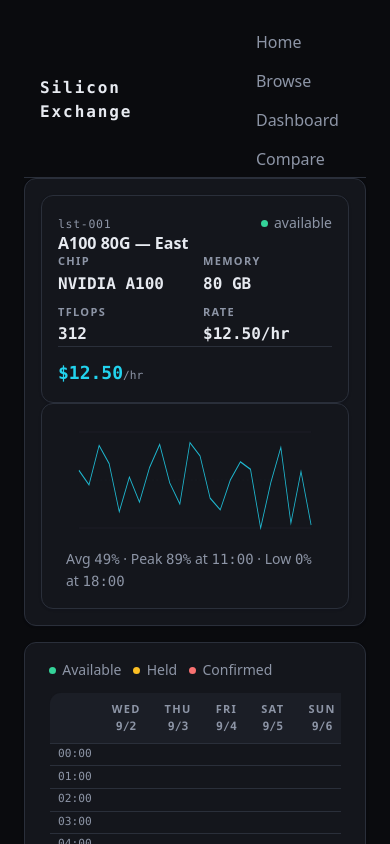
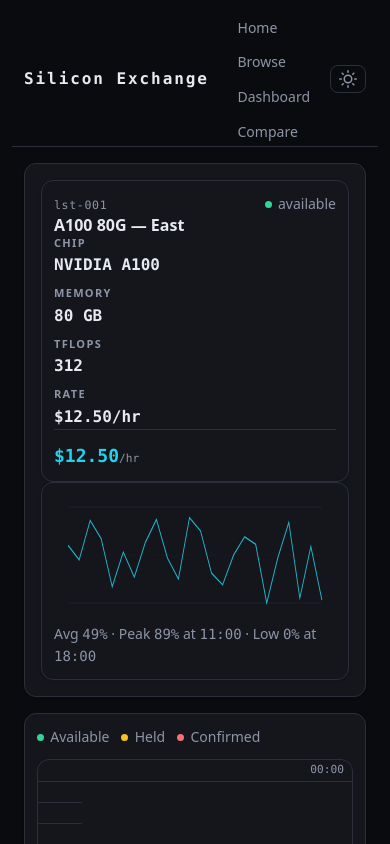
Before and after one commit to CodeLead-ai/silicon-exchange, a React (Vite) app: page /listings/lst-001 in a window 390 px wide. Shown: the top 844 px of the page. Built offline with nearby package versions, Linux system fonts and the light colour scheme.

Commit message:
increment inc-17: Polish

```diff
--- a/index.html
+++ b/index.html
@@ -7,6 +7,9 @@
   </head>
   <body>
     <div id="root"></div>
+    <script>
+      (function(){try{var t=localStorage.getItem("silicon-exchange-theme");if(t==="light")document.documentElement.setAttribute("data-theme","light")}catch(e){}})();
+    </script>
     <script type="module" src="/src/main.tsx"></script>
   </body>
 </html>
--- a/src/App.tsx
+++ b/src/App.tsx
@@ -6,6 +6,7 @@ import { ListingsSlugPage } from "./pages/ListingsSlugPage";
 import { DashboardPage } from "./pages/DashboardPage";
 import { ComparePage } from "./pages/ComparePage";
 import { NotFoundPage } from "./modules/NotFoundPage";
+import { ThemeToggle } from "./modules/Polish";
 
 /**
  * Routed app shell: ONE page component per route, each page its route's
@@ -21,12 +22,13 @@ export default function App() {
           <header className="topbar">
             <div className="topbar__inner">
               <span className="brand app__title">Silicon Exchange</span>
-              <nav className="nav app__nav">
+              <nav className="nav app__nav" aria-label="Main navigation">
                 <NavLink to="/" end className={({ isActive }) => isActive ? "nav__item nav__item--active" : "nav__item"}>Home</NavLink>
                 <NavLink to="/browse" className={({ isActive }) => isActive ? "nav__item nav__item--active" : "nav__item"}>Browse</NavLink>
                 <NavLink to="/dashboard" className={({ isActive }) => isActive ? "nav__item nav__item--active" : "nav__item"}>Dashboard</NavLink>
                 <NavLink to="/compare" className={({ isActive }) => isActive ? "nav__item nav__item--active" : "nav__item"}>Compare</NavLink>
               </nav>
+              <ThemeToggle />
             </div>
           </header>
           <main className="app__main main--page">
--- a/src/index.css
+++ b/src/index.css
@@ -105,3 +105,86 @@ canvas { display: block; max-width: 100%; border-radius: var(--radius-lg); box-s
 .nav__item { padding: var(--space-2) var(--space-3); border-radius: var(--radius); color: var(--text); text-decoration: none; cursor: pointer; }
 .nav__item:hover { background: var(--surface-2); } .nav__item--active { background: var(--primary); color: var(--primary-ink); }
 .canvas-frame { background: #101321; border-radius: var(--radius-lg); box-shadow: var(--shadow); display: block; max-width: 100%; }
+
+/* ─── Light theme (data-theme="light" on <html>) ──────────────────────────── */
+[data-theme="light"] {
+  --bg: #f8f9fb; --surface: #ffffff; --surface-2: #f1f3f5; --border: #d1d5db;
+  --text: #1a1d23; --muted: #6b7280; --primary: #0e7490; --primary-ink: #ffffff;
+  --accent: #0e7490; --ok: #059669; --warn: #d97706; --danger: #dc2626;
+  --shadow: 0 1px 2px rgba(0,0,0,0.05), 0 1px 3px rgba(0,0,0,0.08);
+}
+
+/* Theme transition (smooth swap, no flash) */
+body, .topbar, .panel, .card, .stat, .table, .btn, .input, .select, .textarea,
+main > section, main > article, .empty, .kicker, .badge {
+  transition: background-color 200ms ease, color 200ms ease, border-color 200ms ease;
+}
+
+/* ─── Responsive: 375 px → 4K ─────────────────────────────────────────────── */
+@media (max-width: 767px) {
+  .app { padding: var(--space-3); }
+  .main--page { padding: var(--space-4) var(--space-3) var(--space-6); }
+  .topbar__inner { padding: 0 var(--space-3); gap: var(--space-3); }
+  .topbar .app__nav { gap: var(--space-1); }
+  .topbar .nav__item { padding: 0.3rem 0.5rem; font-size: var(--text-sm); }
+  .grid { grid-template-columns: 1fr; }
+  .metrics { grid-template-columns: 1fr; }
+  .statrow { grid-template-columns: 1fr 1fr; }
+  .toolbar { flex-direction: column; align-items: stretch; }
+  .toolbar .input, .toolbar .select { max-width: 100% !important; }
+
+  /* Table → card collapse */
+  .table thead { display: none; }
+  .table, .table tbody, .table tr, .table td { display: block; width: 100%; }
+  .table { border: 0; border-radius: 0; overflow: visible; }
+  .table tr { border: 1px solid var(--border); border-radius: var(--radius-lg); margin-bottom: var(--space-3); background: var(--surface); overflow: hidden; }
+  .table td { border-bottom: 1px solid var(--border); display: flex; justify-content: space-between; align-items: center; gap: var(--space-3); padding: var(--space-2) var(--space-3); }
+  .table td:last-child { border-bottom: 0; }
+  .table td::before { content: attr(data-label); font-size: var(--text-sm); color: var(--muted); font-weight: 600; flex-shrink: 0; }
+  .table td:empty::before, .table td[data-label=""]::before { content: ""; }
+}
+
+@media (max-width: 479px) {
+  .statrow { grid-template-columns: 1fr; }
+  .card { padding: var(--space-3); }
+  .panel--pad { padding: var(--space-3); }
+  .topbar .app__nav { overflow-x: auto; -webkit-overflow-scrolling: touch; }
+}
+
+@media (min-width: 2000px) {
+  .app { max-width: 90rem; }
+  .main--page { max-width: 1400px; }
+  .topbar__inner { max-width: 1400px; }
+}
+
+/* ─── Accessibility: focus, reduced motion ────────────────────────────────── */
+.nav__item:focus-visible,
+.topbar .nav__item:focus-visible {
+  outline: 2px solid var(--primary);
+  outline-offset: 2px;
+}
+
+@media (prefers-reduced-motion: reduce) {
+  *, *::before, *::after {
+    transition-duration: 0.01ms !important;
+    animation-duration: 0.01ms !important;
+    animation-iteration-count: 1 !important;
+  }
+}
+
+/* ─── Theme toggle button ─────────────────────────────────────────────────── */
+.theme-toggle {
+  background: transparent;
+  border: 1px solid var(--border);
+  border-radius: var(--radius);
+  padding: var(--space-1) var(--space-2);
+  cursor: pointer;
+  display: inline-flex;
+  align-items: center;
+  justify-content: center;
+  color: var(--muted);
+  transition: color 120ms, border-color 120ms, background-color 200ms ease;
+}
+.theme-toggle:hover { color: var(--text); border-color: var(--muted); }
+.theme-toggle:focus-visible { outline: 2px solid var(--primary); outline-offset: 2px; }
+.theme-toggle svg { width: 18px; height: 18px; }
--- a/src/modules/Dashboard.tsx
+++ b/src/modules/Dashboard.tsx
@@ -120,7 +120,7 @@ export function Dashboard() {
 
             return (
               <tr key={r.id}>
-                <td>
+                <td data-label="Listing">
                   <span className="mono">{r.listingSlug}</span>
                   {listing && (
                     <span
@@ -131,10 +131,10 @@ export function Dashboard() {
                     </span>
                   )}
                 </td>
-                <td className="num">
+                <td className="num" data-label="Window">
                   {formatDateTime(r.start)} → {formatDateTime(r.end)}
                 </td>
-                <td>
+                <td data-label="Status">
                   {r.status === "held" ? (
                     <span className="status status--maintenance">
                       <span className="dot" />
@@ -148,8 +148,8 @@ export function Dashboard() {
                     </span>
                   )}
                 </td>
-                <td className="num">${(costCents / 100).toFixed(2)}</td>
-                <td>
+                <td className="num" data-label="Cost">${(costCents / 100).toFixed(2)}</td>
+                <td data-label="">
                   <button
                     className="btn btn--ghost"
                     onClick={() => handleCancel(r.id)}
--- a/src/modules/Polish.tsx
+++ b/src/modules/Polish.tsx
@@ -1,15 +1,77 @@
 /**
  * Polish — owned by increment inc-17.
  *
- * Placeholder created by the deterministic skeleton. It renders NOTHING
- * until its increment lands. Implement the capability HERE, in this file:
- * render only what the user should see for it, inside the app's single
- * surface — no heading or card naming the capability, no status text.
- * If the capability needs an element another module already renders
- * (the game canvas, the list, the form), extend that module rather than
- * rendering a second one; if no module renders it yet, create it here
- * once so later increments can extend it.
+ * Theme toggle (dark/light) with localStorage persistence.
+ * The inline script in index.html applies the saved theme before first
+ * paint to prevent flash; this component handles runtime toggling.
  */
+import { useCallback, useEffect, useState } from "react";
+
+const STORAGE_KEY = "silicon-exchange-theme";
+
+function getInitialTheme(): "dark" | "light" {
+  if (typeof document !== "undefined") {
+    return document.documentElement.getAttribute("data-theme") === "light"
+      ? "light"
+      : "dark";
+  }
+  return "dark";
+}
+
+export function ThemeToggle() {
+  const [theme, setTheme] = useState<"dark" | "light">(getInitialTheme);
+
+  useEffect(() => {
+    const root = document.documentElement;
+    if (theme === "light") {
+      root.setAttribute("data-theme", "light");
+    } else {
+      root.removeAttribute("data-theme");
+    }
+    try {
+      localStorage.setItem(STORAGE_KEY, theme);
+    } catch {
+      // storage unavailable (private mode, etc.) — theme still works for session
+    }
+  }, [theme]);
+
+  const toggle = useCallback(() => {
+    setTheme((t) => (t === "dark" ? "light" : "dark"));
+  }, []);
+
+  const isLight = theme === "light";
+
+  return (
+    <button
+      type="button"
+      className="theme-toggle"
+      onClick={toggle}
+      aria-label={isLight ? "Switch to dark theme" : "Switch to light theme"}
+      title={isLight ? "Dark mode" : "Light mode"}
+    >
+      {isLight ? (
+        /* Moon icon (switch to dark) */
+        <svg viewBox="0 0 24 24" fill="none" stroke="currentColor" strokeWidth="2" strokeLinecap="round" strokeLinejoin="round" aria-hidden="true">
+          <path d="M21 12.79A9 9 0 1 1 11.21 3 7 7 0 0 0 21 12.79z" />
+        </svg>
+      ) : (
+        /* Sun icon (switch to light) */
+        <svg viewBox="0 0 24 24" fill="none" stroke="currentColor" strokeWidth="2" strokeLinecap="round" strokeLinejoin="round" aria-hidden="true">
+          <circle cx="12" cy="12" r="5" />
+          <line x1="12" y1="1" x2="12" y2="3" />
+          <line x1="12" y1="21" x2="12" y2="23" />
+          <line x1="4.22" y1="4.22" x2="5.64" y2="5.64" />
+          <line x1="18.36" y1="18.36" x2="19.78" y2="19.78" />
+          <line x1="1" y1="12" x2="3" y2="12" />
+          <line x1="21" y1="12" x2="23" y2="12" />
+          <line x1="4.22" y1="19.78" x2="5.64" y2="18.36" />
+          <line x1="18.36" y1="5.64" x2="19.78" y2="4.22" />
+        </svg>
+      )}
+    </button>
+  );
+}
+
 export function Polish() {
   return null;
 }
```
Also changed, not shown: .codeleadsessions/session-2026-09-02T05-19-00-793Z/summary.json.
